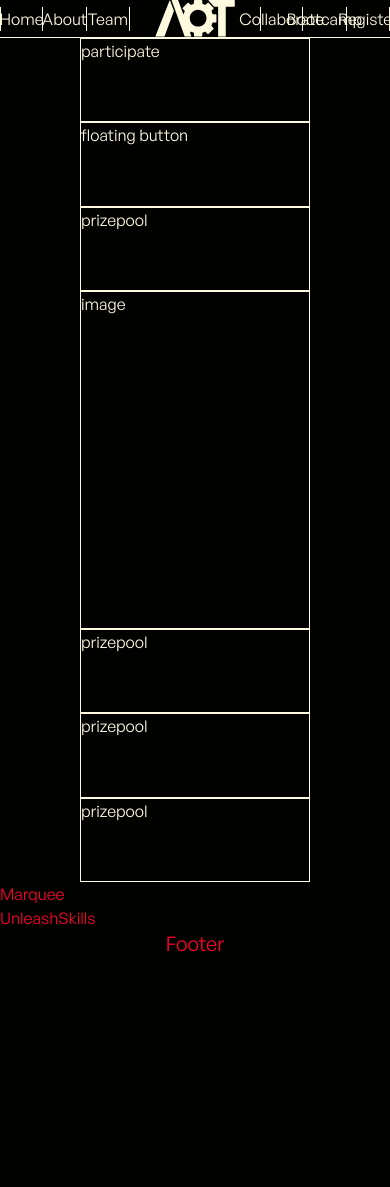
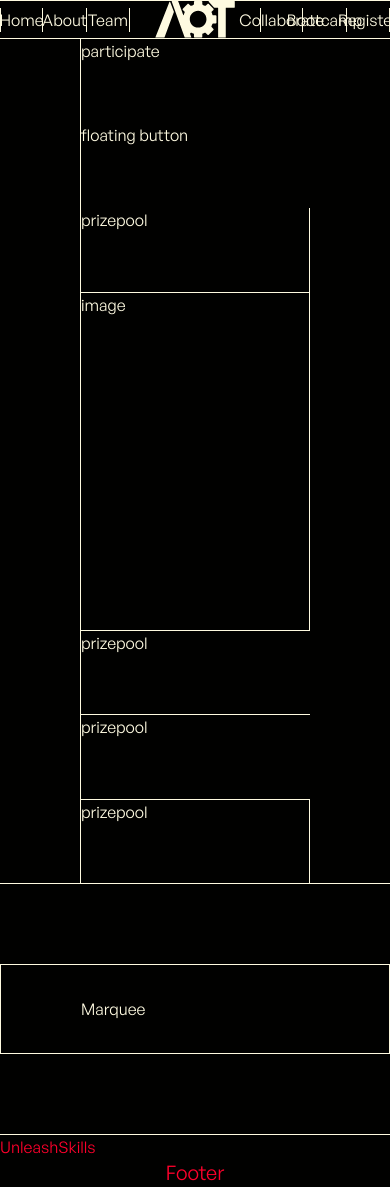
Before and after one commit to TechFiesta2024/arrakis, a Next.js app: page / in a window 390 px wide. Before the commit the page ends 958 px from the top, so only its background shows below. Built offline with nearby package versions, Linux system fonts and the light colour scheme.

Commit message:
Marqque structured

```diff
--- a/src/components/Home/Herosection.jsx
+++ b/src/components/Home/Herosection.jsx
@@ -3,36 +3,38 @@
 const Herosection = () => {
   return (
       <>
+      <div className="border-b-[0.5px] text-yellowish">
           <div className="w-full h-screen px-20 ">
               <div className="row-1 grid md:grid-cols-3 h-[30%]">
-                  <div className="col-span-1 border text-yellowish">
+                  <div className="col-span-1 border-l-[0.5px] text-yellowish">
                       <h1>participate</h1>
                   </div>
-                  <div className="col-span-1 border text-yellowish">
+                  <div className="col-span-1 border-l-[0.5px] text-yellowish">
                         <h1>floating button</h1>
                   </div>
-                  <div className="col-span-1 border text-yellowish">
+                  <div className="col-span-1 border-x-[0.5px] text-yellowish">
                       <h1>
                           prizepool
                       </h1>
                   </div>
               </div>
               <div className="row-2 grid md:grid-cols-1 h-[40%]">
-                  <div className="col-span-1 border text-yellowish">
+                  <div className="col-span-1 border-x-[0.5px] border-t-[0.5px] text-yellowish">
                       <h1>image</h1>
                   </div>
               </div>
               <div className="row-3 grid md:grid-cols-3 h-[30%]">
-                  <div className="col-span-1 border text-yellowish">
+                  <div className="col-span-1 border-l-[0.5px] border-t-[0.5px] text-yellowish">
                         <h1>prizepool</h1>
                   </div>
-                  <div className="col-span-1 border text-yellowish">
+                  <div className="col-span-1 border-l-[0.5px] border-t-[0.5px] text-yellowish">
                         <h1>prizepool</h1>
                   </div>
-                  <div className="col-span-1 border text-yellowish">
+                  <div className="col-span-1 border-x-[0.5px] border-t-[0.5px] text-yellowish">
                         <h1>prizepool</h1>
                   </div>
               </div>
+          </div>
           </div>
       </>
   )
--- a/src/components/Home/Marquee.jsx
+++ b/src/components/Home/Marquee.jsx
@@ -1,9 +1,13 @@
 
 const Marquee = () => {
   return (
-      <>
+    <>
+      <div className="border-b-[0.5px] text-yellowish">
+        <div className="w-full px-20 py-8 my-20 text-yellowish border-[0.5px]">
           <div>Marquee</div>
-      </>
+        </div>
+      </div>
+    </>
   )
 }
 
--- a/src/components/Navbar/Navbar.jsx
+++ b/src/components/Navbar/Navbar.jsx
@@ -11,13 +11,13 @@ export default function Navbar() {
         <>
 
 
-            <div className='navbar__container px-0 md:px-20 md:h-20 w-full flex justify-center items-center gap-5 text-yellowish text-base border-b-[1px]'>
+            <div className='navbar__container px-0 md:px-20 md:h-20 w-full flex justify-center items-center gap-5 text-yellowish text-base border-b-[0.5px] border-t-[0.5px]'>
 
                 <div className="navbar__left flex items-center justify-evenly w-1/3 h-full">
 
-                    <Link href='/' className='border-x-[1px] h-full w-1/3 flex justify-center items-center' >Home</Link>
-                    <Link href='/about' className='border-r-[1px] h-full w-1/3 flex justify-center items-center'>About</Link>
-                    <Link href='/team' className='border-r-[1px] h-full w-1/3 flex justify-center items-center'>Team</Link>
+                    <Link href='/' className='border-x-[0.5px] h-full w-1/3 flex justify-center items-center' >Home</Link>
+                    <Link href='/about' className='border-r-[0.5px] h-full w-1/3 flex justify-center items-center'>About</Link>
+                    <Link href='/team' className='border-r-[0.5px] h-full w-1/3 flex justify-center items-center'>Team</Link>
                 </div>
 
                 <div className="navbar__middle flex justify-evenly w-full md:w-1/3">
@@ -26,13 +26,13 @@ export default function Navbar() {
                 </div>
                 <div className="navbar__right flex items-center justify-evenly w-1/3 h-full">
 
-                    <Link href='/collaborate' className='border-x-[1px] h-full w-1/3 flex justify-center items-center'>Collaborate</Link>
+                    <Link href='/collaborate' className='border-x-[0.5px] h-full w-1/3 flex justify-center items-center'>Collaborate</Link>
 
-                    <Link href='/bootcamp' className='border-r-[1px] h-full w-1/3 flex justify-center items-center'>Bootcamp</Link>
+                    <Link href='/bootcamp' className='border-r-[0.5px] h-full w-1/3 flex justify-center items-center'>Bootcamp</Link>
                     {isAuthenticated ? (
-                        <Link href='/login' className='border-r-[1px] h-full w-1/3 flex justify-center items-center'>Login</Link>
+                        <Link href='/login' className='border-r-[0.5px] h-full w-1/3 flex justify-center items-center'>Login</Link>
                     ) : (
-                        <Link href='/register' className='border-r-[1px] h-full w-1/3 flex justify-center items-center '>Register</Link>
+                        <Link href='/register' className='border-r-[0.5px] h-full w-1/3 flex justify-center items-center '>Register</Link>
                     )}
 
 
```
